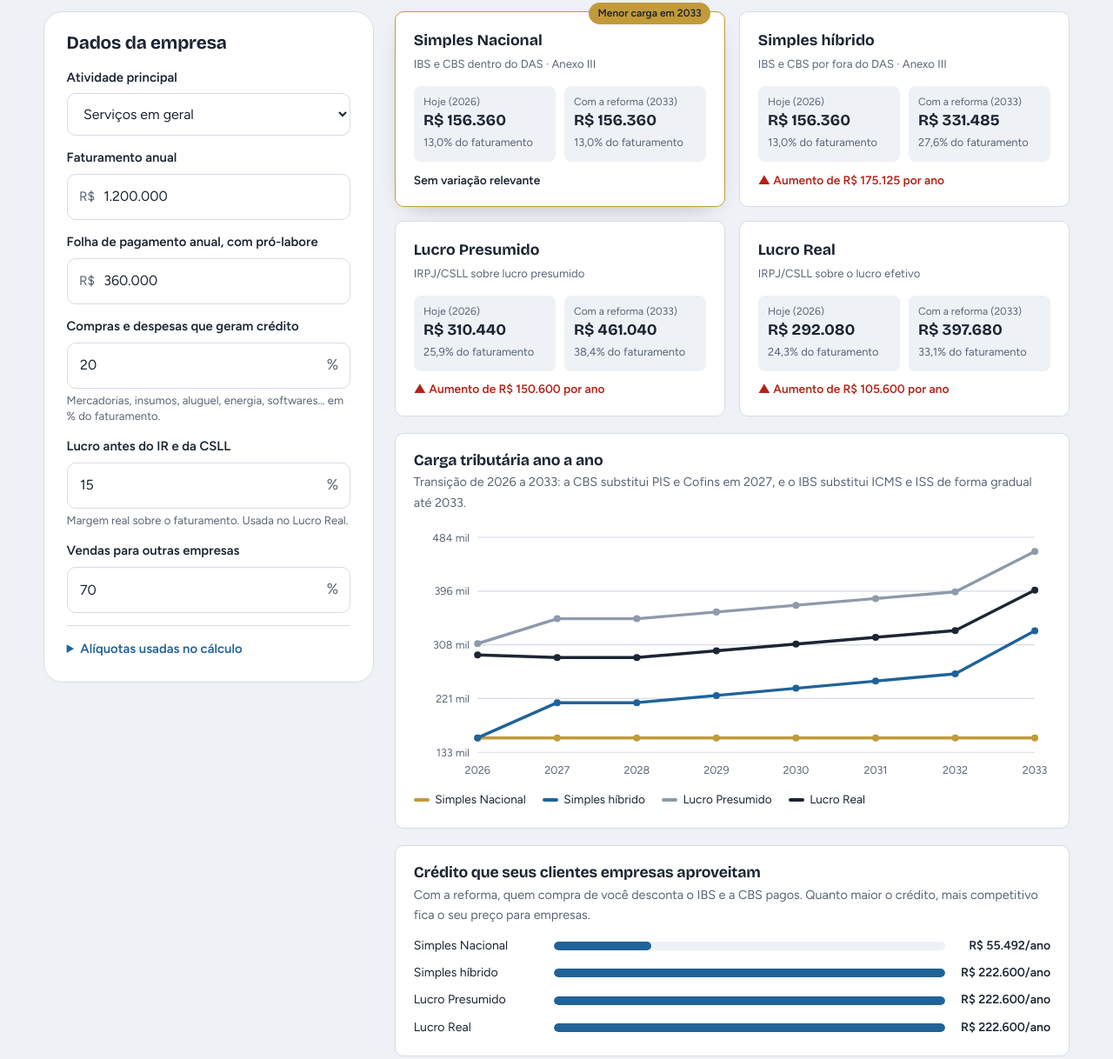
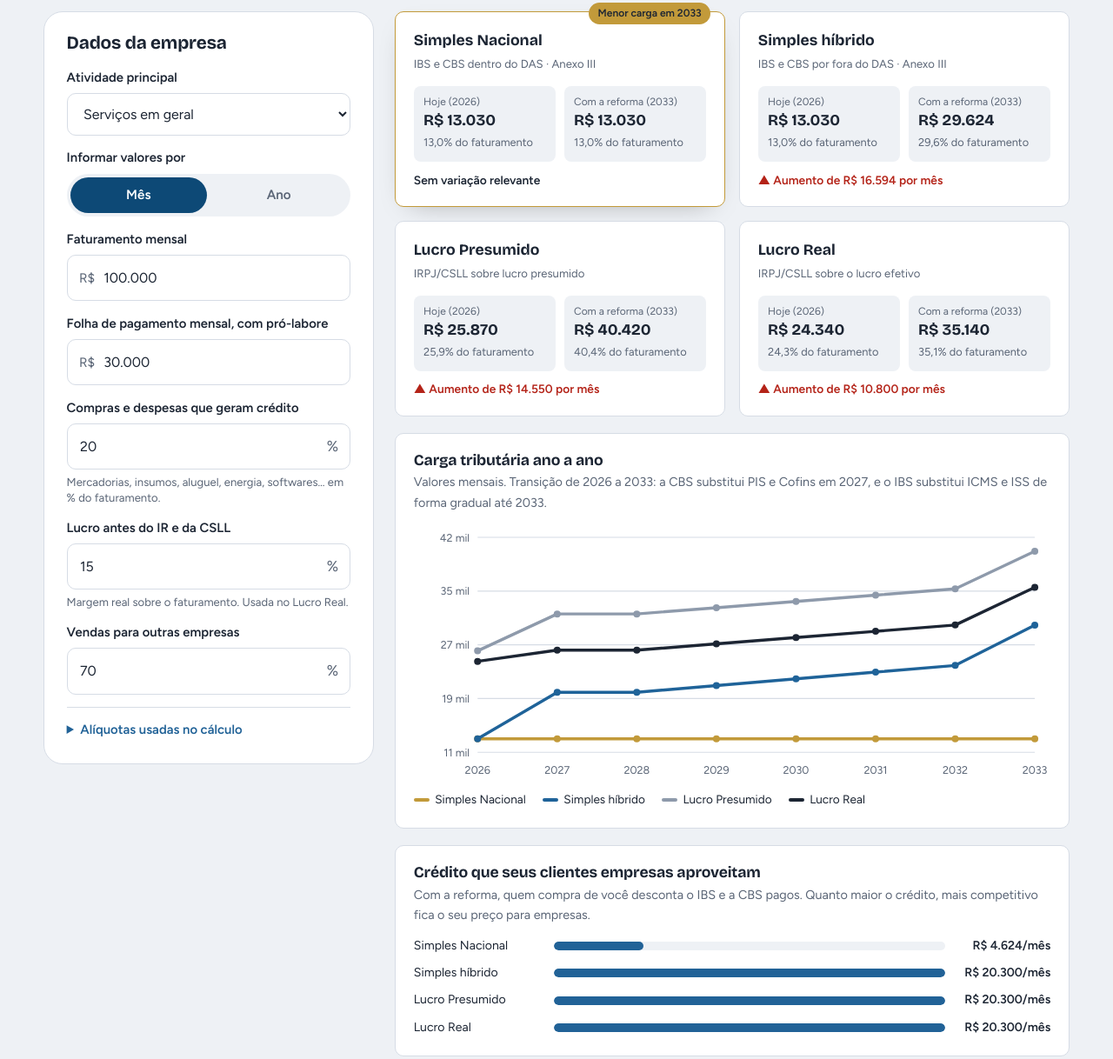
Before and after one commit to escritoriojpcontabil-spec/site-jpconsultoria, a plain HTML site: page index.html in a window 1280 px wide. Shown: the part 6237-7455 px from the top of the page at 87% size. Drawn offline with nearby package versions, Linux system fonts and the light colour scheme.

Commit message:
Add files via upload

```diff
--- a/index.html
+++ b/index.html
@@ -271,6 +271,14 @@ section{padding-block:6rem}
 .sim-barra span:last-child{text-align:right;font-weight:600}
 .sim-alerta{background:#FDF6E3;border-left:4px solid var(--sol);border-radius:8px;padding:1rem 1.2rem;font-size:.92rem}
 .sim-aviso{font-size:.82rem;color:var(--cinza)}
+
+.sim-rotulo{font-weight:600;font-size:.93rem}
+.sim-periodo{display:grid;grid-template-columns:1fr 1fr;background:var(--folha);border-radius:999px;padding:4px;gap:4px}
+.sim-periodo label{cursor:pointer;position:relative}
+.sim-periodo input{position:absolute;opacity:0;pointer-events:none}
+.sim-periodo span{display:block;text-align:center;padding:.55rem;border-radius:999px;font-weight:600;font-size:.95rem;color:var(--cinza);transition:background .2s,color .2s}
+.sim-periodo input:checked + span{background:var(--petroleo);color:#fff}
+.sim-periodo input:focus-visible + span{outline:3px solid var(--sol);outline-offset:2px}
 
 /* ---------- Portais municipais ---------- */
 .municipios{display:grid;grid-template-columns:repeat(3,1fr);gap:1rem}
@@ -827,12 +835,19 @@ footer ul{list-style:none;padding:0;display:grid;gap:.4rem}
             </select>
           </div>
           <div class="campo">
-            <label for="s-fat">Faturamento anual</label>
-            <div class="sim-prefixo"><span>R$</span><input id="s-fat" inputmode="numeric" value="1.200.000"></div>
+            <span class="sim-rotulo">Informar valores por</span>
+            <div class="sim-periodo" role="radiogroup" aria-label="Período dos valores">
+              <label><input type="radio" name="s-periodo" value="mensal" checked><span>Mês</span></label>
+              <label><input type="radio" name="s-periodo" value="anual"><span>Ano</span></label>
+            </div>
           </div>
           <div class="campo">
-            <label for="s-folha">Folha de pagamento anual, com pró-labore</label>
-            <div class="sim-prefixo"><span>R$</span><input id="s-folha" inputmode="numeric" value="360.000"></div>
+            <label for="s-fat">Faturamento <span class="s-per">mensal</span></label>
+            <div class="sim-prefixo"><span>R$</span><input id="s-fat" inputmode="numeric" value="100.000"></div>
+          </div>
+          <div class="campo">
+            <label for="s-folha">Folha de pagamento <span class="s-per">mensal</span>, com pró-labore</label>
+            <div class="sim-prefixo"><span>R$</span><input id="s-folha" inputmode="numeric" value="30.000"></div>
           </div>
           <div class="campo">
             <label for="s-compras">Compras e despesas que geram crédito</label>
@@ -851,12 +866,12 @@ footer ul{list-style:none;padding:0;display:grid;gap:.4rem}
           <details>
             <summary>Alíquotas usadas no cálculo</summary>
             <div class="sim-duplo">
-              <div class="campo"><label for="s-cbs">CBS</label><div class="sim-sufixo"><input id="s-cbs" type="number" step="0.1" value="8.8"><span>%</span></div></div>
+              <div class="campo"><label for="s-cbs">CBS (TCU)</label><div class="sim-sufixo"><input id="s-cbs" type="number" step="0.1" value="11.3"><span>%</span></div></div>
               <div class="campo"><label for="s-ibs">IBS</label><div class="sim-sufixo"><input id="s-ibs" type="number" step="0.1" value="17.7"><span>%</span></div></div>
               <div class="campo"><label for="s-icms">ICMS atual</label><div class="sim-sufixo"><input id="s-icms" type="number" step="0.5" value="20.5"><span>%</span></div></div>
               <div class="campo"><label for="s-iss">ISS atual</label><div class="sim-sufixo"><input id="s-iss" type="number" step="0.5" value="5"><span>%</span></div></div>
             </div>
-            <small style="color:var(--cinza);font-size:.8rem">CBS e IBS: alíquotas de referência estimadas (26,5% no total). Os valores oficiais ainda serão definidos.</small>
+            <small style="color:var(--cinza);font-size:.8rem">CBS: 11,3%, alíquota de referência calculada pelo TCU (out/2026). IBS: estimativa, ainda em cálculo pelos estados e municípios. As alíquotas finais serão fixadas pelo Senado.</small>
           </details>
         </form>
 
@@ -864,7 +879,7 @@ footer ul{list-style:none;padding:0;display:grid;gap:.4rem}
           <div class="sim-cards" id="sim-cards"></div>
           <div class="sim-bloco">
             <h3>Carga tributária ano a ano</h3>
-            <p>Transição de 2026 a 2033: a CBS substitui PIS e Cofins em 2027, e o IBS substitui ICMS e ISS de forma gradual até 2033.</p>
+            <p><span class="s-per-cap">Valores mensais</span>. Transição de 2026 a 2033: a CBS substitui PIS e Cofins em 2027, e o IBS substitui ICMS e ISS de forma gradual até 2033.</p>
             <div class="sim-grafico" id="sim-grafico"></div>
             <div class="sim-legenda" id="sim-legenda"></div>
           </div>
@@ -875,7 +890,7 @@ footer ul{list-style:none;padding:0;display:grid;gap:.4rem}
           </div>
           <div class="sim-alerta"><strong>Simples híbrido:</strong> a empresa do Simples pode escolher recolher IBS e CBS por fora do DAS. A opção é feita em setembro (vale de janeiro a junho) e em março (vale de julho a dezembro). Fale com a gente antes de decidir.</div>
           <a class="btn btn-sol" id="sim-cta" href="#" target="_blank" rel="noopener" style="justify-self:start">Quero uma análise detalhada</a>
-          <p class="sim-aviso">Simulação estimada e simplificada, com base nas regras da LC 214/2025, LC 224/2025 e nas alíquotas de referência divulgadas até setembro de 2026. Não considera substituição tributária, benefícios fiscais, regimes específicos, sublimites do Simples nem particularidades da sua operação. Não substitui a análise do contador.</p>
+          <p class="sim-aviso">Simulação estimada e simplificada, com base nas regras da LC 214/2025, LC 224/2025 e nas alíquotas de referência divulgadas até novembro de 2026, incluindo a CBS de 11,3% calculada pelo TCU. Não considera substituição tributária, benefícios fiscais, regimes específicos, sublimites do Simples nem particularidades da sua operação. Não substitui a análise do contador.</p>
         </div>
       </div>
     </div>
@@ -1261,6 +1276,10 @@ footer ul{list-style:none;padding:0;display:grid;gap:.4rem}
   var moeda=function(id){return Number(($(id).value||'').replace(/\D/g,''))||0};
   var num=function(id){var v=parseFloat(String($(id).value).replace(',','.'));return isNaN(v)?0:v};
 
+  function periodo(){var r=document.querySelector('input[name="s-periodo"]:checked');return r?r.value:'anual'}
+  var div=function(){return periodo()==='mensal'?12:1};
+  var fmt=function(v){return brl.format(v/div())};
+  var porPer=function(){return periodo()==='mensal'?' por mês':' por ano'};
   function aliqSimples(anexo,R){
     var t=ANEXOS[anexo],f=t[t.length-1];
     for(var i=0;i<t.length;i++){if(R<=t[i][0]){f=t[i];break}}
@@ -1269,7 +1288,8 @@ footer ul{list-style:none;padding:0;display:grid;gap:.4rem}
 
   function calcular(){
     var cfg=ATIV[$('s-ativ').value];
-    var R=moeda('s-fat'),F=moeda('s-folha');
+    var P=periodo()==='mensal'?12:1;
+    var R=moeda('s-fat')*P,F=moeda('s-folha')*P;
     var C=R*Math.min(Math.max(num('s-compras'),0),100)/100;
     var L=R*num('s-margem')/100;
     var b2b=Math.min(Math.max(num('s-b2b'),0),100)/100;
@@ -1317,14 +1337,14 @@ footer ul{list-style:none;padding:0;display:grid;gap:.4rem}
     var melhor=validos.reduce(function(a,k){return (!a||d.res[k].serie[7]<d.res[a].serie[7])?k:a},null);
     $('sim-cards').innerHTML=ordem.map(function(k){
       var r=d.res[k];
-      if(!r.ok) return '<div class="sim-card off"><h4>'+r.nome+'</h4><div class="sub">Não disponível para este faturamento'+(k==='trad'||k==='hib'?' (limite de R$ 4,8 milhões/ano)':'')+'.</div></div>';
+      if(!r.ok) return '<div class="sim-card off"><h4>'+r.nome+'</h4><div class="sub">Não disponível para este faturamento'+(k==='trad'||k==='hib'?' (limite de R$ 4,8 milhões por ano)':'')+'.</div></div>';
       var h=r.serie[0],f=r.serie[7],dif=f-h;
       var cls=Math.abs(dif)<1?'':(dif>0?'sobe':'desce');
-      var txt=Math.abs(dif)<1?'Sem variação relevante':(dif>0?'▲ Aumento de ':'▼ Redução de ')+brl.format(Math.abs(dif))+' por ano';
+      var txt=Math.abs(dif)<1?'Sem variação relevante':(dif>0?'▲ Aumento de ':'▼ Redução de ')+fmt(Math.abs(dif))+porPer();
       return '<div class="sim-card'+(k===melhor?' melhor':'')+'">'+(k===melhor?'<span class="sim-selo">Menor carga em 2033</span>':'')+
         '<h4>'+r.nome+'</h4><div class="sub">'+r.sub+'</div>'+
-        '<div class="sim-linhas"><div><small>Hoje (2026)</small><strong>'+brl.format(h)+'</strong><em>'+pct(h/d.R)+' do faturamento</em></div>'+
-        '<div><small>Com a reforma (2033)</small><strong>'+brl.format(f)+'</strong><em>'+pct(f/d.R)+' do faturamento</em></div></div>'+
+        '<div class="sim-linhas"><div><small>Hoje (2026)</small><strong>'+fmt(h)+'</strong><em>'+pct(h/d.R)+' do faturamento</em></div>'+
+        '<div><small>Com a reforma (2033)</small><strong>'+fmt(f)+'</strong><em>'+pct(f/d.R)+' do faturamento</em></div></div>'+
         '<div class="sim-var '+cls+'">'+txt+'</div></div>';
     }).join('');
     return melhor;
@@ -1342,13 +1362,13 @@ footer ul{list-style:none;padding:0;display:grid;gap:.4rem}
     for(var i=0;i<=4;i++){
       var v=lo+(hi-lo)*i/4,yy=y(v);
       g+='<line x1="'+m.l+'" x2="'+(W-m.r)+'" y1="'+yy+'" y2="'+yy+'" stroke="#D6DCE5" stroke-width="1"/>'+
-         '<text x="'+(m.l-8)+'" y="'+(yy+4)+'" text-anchor="end" font-size="11" fill="#5A6576">'+(v>=1e6?(v/1e6).toLocaleString('pt-BR',{maximumFractionDigits:1})+' mi':Math.round(v/1e3)+' mil')+'</text>';
+         '<text x="'+(m.l-8)+'" y="'+(yy+4)+'" text-anchor="end" font-size="11" fill="#5A6576">'+(function(t){return t>=1e6?(t/1e6).toLocaleString('pt-BR',{maximumFractionDigits:1})+' mi':(t>=1e3?Math.round(t/1e3)+' mil':Math.round(t).toLocaleString('pt-BR'))})(v/div())+'</text>';
     }
     ANOS.forEach(function(a,i){g+='<text x="'+x(i)+'" y="'+(H-8)+'" text-anchor="middle" font-size="11" fill="#5A6576">'+a+'</text>'});
     keys.forEach(function(k){
       var pts=d.res[k].serie.map(function(v,i){return x(i)+','+y(v)}).join(' ');
       g+='<polyline points="'+pts+'" fill="none" stroke="'+CORES[k]+'" stroke-width="3" stroke-linejoin="round" stroke-linecap="round"/>';
-      d.res[k].serie.forEach(function(v,i){g+='<circle cx="'+x(i)+'" cy="'+y(v)+'" r="3.5" fill="'+CORES[k]+'"><title>'+d.res[k].nome+' '+ANOS[i]+': '+brl.format(v)+'</title></circle>'});
+      d.res[k].serie.forEach(function(v,i){g+='<circle cx="'+x(i)+'" cy="'+y(v)+'" r="3.5" fill="'+CORES[k]+'"><title>'+d.res[k].nome+' '+ANOS[i]+': '+fmt(v)+porPer()+'</title></circle>'});
     });
     $('sim-grafico').innerHTML='<svg viewBox="0 0 '+W+' '+H+'" role="img" aria-label="Gráfico da carga tributária anual por regime de 2026 a 2033">'+g+'</svg>';
     $('sim-legenda').innerHTML=keys.map(function(k){return '<span><i style="background:'+CORES[k]+'"></i>'+d.res[k].nome+'</span>'}).join('');
@@ -1359,7 +1379,7 @@ footer ul{list-style:none;padding:0;display:grid;gap:.4rem}
     var max=Math.max.apply(null,keys.map(function(k){return d.res[k].cred}))||1;
     $('sim-credito').innerHTML=keys.map(function(k){
       var r=d.res[k];
-      return '<div class="sim-barra"><span>'+r.nome+'</span><div><b style="width:'+(r.cred/max*100)+'%"></b></div><span>'+brl.format(r.cred)+'/ano</span></div>';
+      return '<div class="sim-barra"><span>'+r.nome+'</span><div><b style="width:'+(r.cred/max*100)+'%"></b></div><span>'+fmt(r.cred)+(periodo()==='mensal'?'/mês':'/ano')+'</span></div>';
     }).join('');
   }
 
@@ -1367,7 +1387,7 @@ footer ul{list-style:none;padding:0;display:grid;gap:.4rem}
     var d=calcular();
     if(!d){$('sim-cards').innerHTML='<div class="sim-card"><h4>Informe o faturamento anual</h4><div class="sub">Os resultados aparecem aqui.</div></div>';return}
     var melhor=cards(d);grafico(d);creditos(d);
-    var msg='Olá! Fiz a simulação da Reforma Tributária no site.\nAtividade: '+d.cfg.nome+'\nFaturamento anual: '+brl.format(d.R)+
+    var msg='Olá! Fiz a simulação da Reforma Tributária no site.\nAtividade: '+d.cfg.nome+'\nFaturamento '+(periodo()==='mensal'?'mensal: ':'anual: ')+fmt(d.R)+
       (melhor?'\nMenor carga estimada em 2033: '+d.res[melhor].nome:'')+'\nGostaria de uma análise detalhada.';
     $('sim-cta').href='https://wa.me/5581999180023?text='+encodeURIComponent(msg);
   }
@@ -1376,6 +1396,18 @@ footer ul{list-style:none;padding:0;display:grid;gap:.4rem}
     $(id).addEventListener('input',function(){
       var n=this.value.replace(/\D/g,'');
       this.value=n?Number(n).toLocaleString('pt-BR'):'';
+    });
+  });
+  document.querySelectorAll('input[name="s-periodo"]').forEach(function(r){
+    r.addEventListener('change',function(){
+      var mensal=this.value==='mensal';
+      ['s-fat','s-folha'].forEach(function(id){
+        var n=moeda(id); if(!n) return;
+        var v=mensal?Math.round(n/12):n*12;
+        $(id).value=v.toLocaleString('pt-BR');
+      });
+      document.querySelectorAll('#simulador .s-per').forEach(function(e){e.textContent=mensal?'mensal':'anual'});
+      document.querySelectorAll('#simulador .s-per-cap').forEach(function(e){e.textContent=mensal?'Valores mensais':'Valores anuais'});
     });
   });
   $('sim-form').addEventListener('input',atualizar);
```
